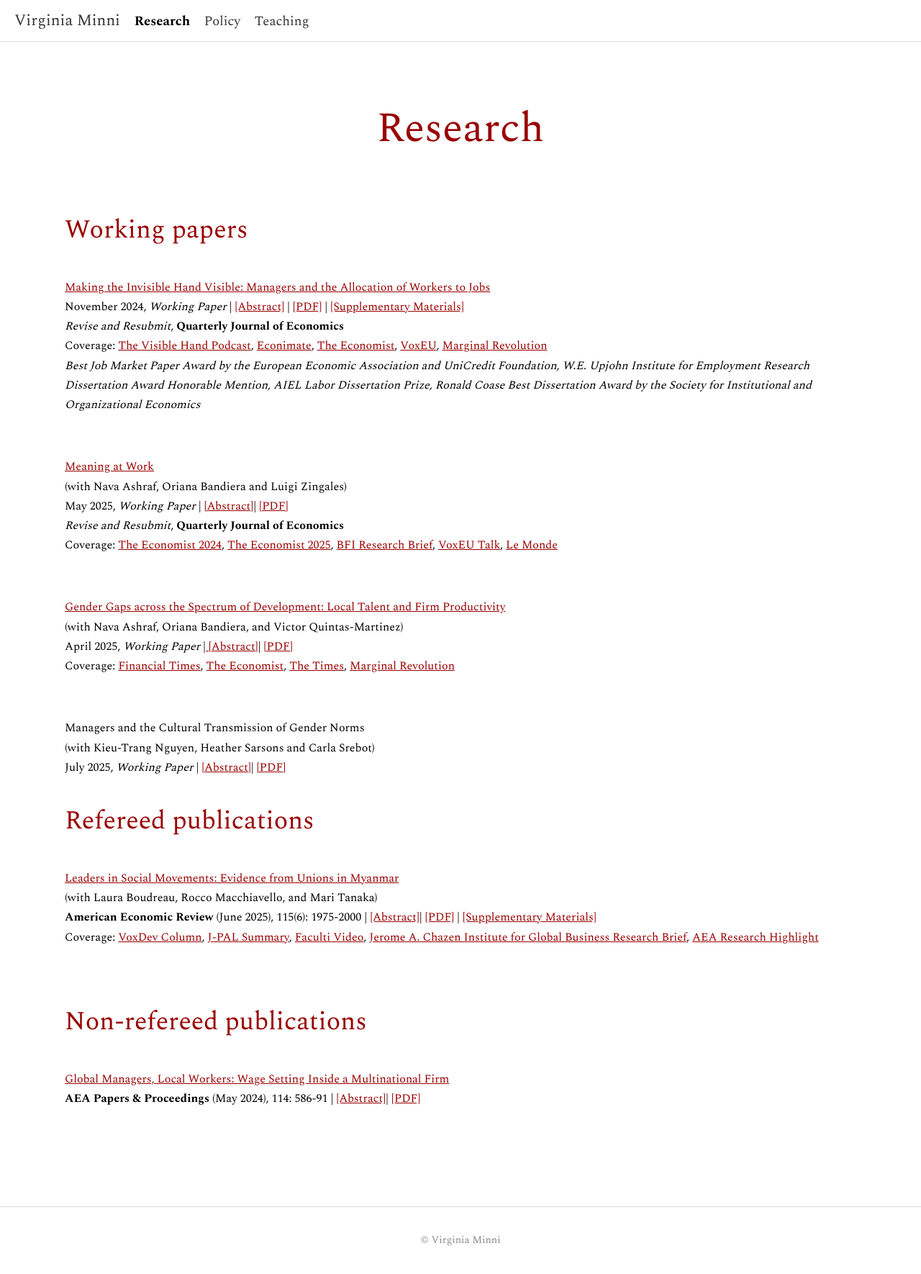
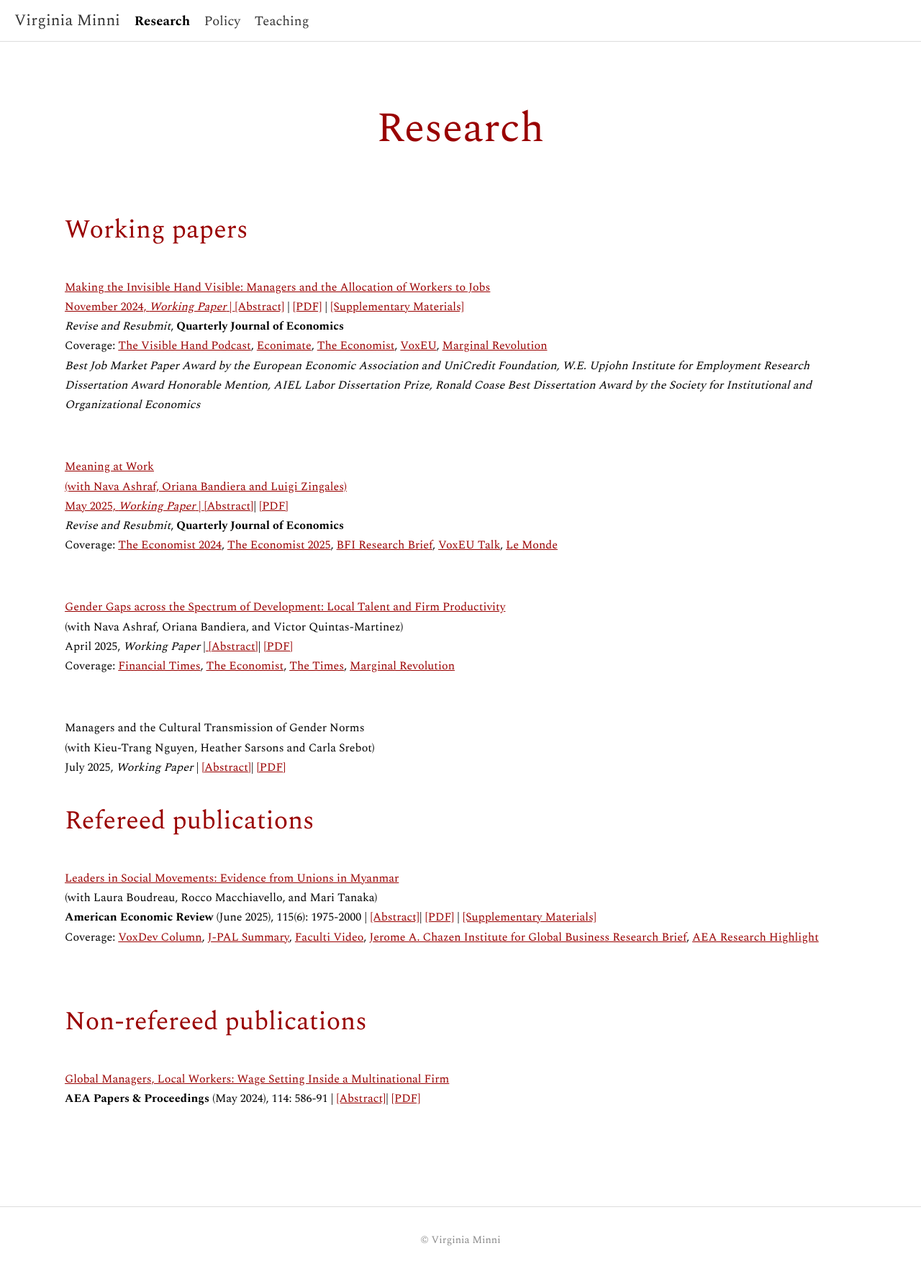
Before and after one commit to virginiaminni/virginiaminni.github.io, a Jekyll site: the page built from research.md, in a window 1280 px wide. Shown: the whole page at 72% size. Built offline with Jekyll 4.4.1, drawn with Linux system fonts in a browser that asks for light colours.

```diff
--- a/research.md
+++ b/research.md
@@ -8,7 +8,7 @@ permalink: /research/
 
 ## Working papers
 
-<a href="/assets/files/Minni_JMP.pdf" target="_blank" rel="noopener noreferrer">Making the Invisible Hand Visible: Managers and the Allocation of Workers to Jobs</a> <br>
+<a href="/assets/files/Minni_JMP.pdf" target="_blank" rel="noopener noreferrer">Making the Invisible Hand Visible: Managers and the Allocation of Workers to Jobs <br>
 November 2024, *Working Paper* |  <a href="#" class="toggle-abstract" data-target="abstract-1" style="text-decoration: underline; color: #990000;">[Abstract]</a> | <a href="/assets/files/Minni_JMP.pdf" target="_blank" rel="noopener noreferrer">[PDF]</a> | <a href="/assets/files/Minni_Managers_Supplementary.pdf" target="_blank" rel="noopener noreferrer">[Supplementary Materials]</a> <br>
 *Revise and Resubmit*, **Quarterly Journal of Economics** <br>
 Coverage: <a href="https://www.thevisiblehand.uk/episodes/episode-54" target="_blank" rel="noopener noreferrer">The Visible Hand Podcast</a>, <a href="https://www.youtube.com/watch?v=83ivIJCi2bQ&feature=youtu.be" target="_blank" rel="noopener noreferrer">Econimate</a>, <a href="https://www.economist.com/business/2024/03/21/the-secret-to-career-success-may-well-be-off-to-the-side" target="_blank" rel="noopener noreferrer">The Economist</a>,  <a href="https://cepr.org/voxeu/columns/good-managers-better-matches-job-allocation-effects-worker-productivity" target="_blank" rel="noopener noreferrer">VoxEU</a>, <a href="https://marginalrevolution.com/marginalrevolution/2025/06/the-value-of-good-management-and-also-talent-allocation.html?utm_source=rss&utm_medium=rss&utm_campaign=the-value-of-good-management-and-also-talent-allocation" target="_blank" rel="noopener noreferrer">Marginal Revolution</a>  <br>
@@ -18,7 +18,7 @@ Coverage: <a href="https://www.thevisiblehand.uk/episodes/episode-54" target="_b
 </div>
 <br>
 
-<a href="/assets/files/ABMZ MeaningatWork2025.pdf" target="_blank" rel="noopener noreferrer">Meaning at Work </a> <br>
+<a href="/assets/files/ABMZ MeaningatWork2025.pdf" target="_blank" rel="noopener noreferrer">Meaning at Work <br>
 (with Nava Ashraf, Oriana Bandiera and Luigi Zingales)
 May 2025, *Working Paper* | <a href="#" class="toggle-abstract" data-target="abstract-4" style="text-decoration: underline; color: #990000;">[Abstract]</a>| <a href="/assets/files/ABMZ MeaningatWork2025.pdf" target="_blank" rel="noopener noreferrer">[PDF]</a> <br>
 *Revise and Resubmit*, **Quarterly Journal of Economics** <br>
```
